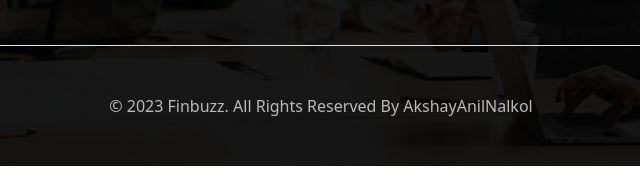
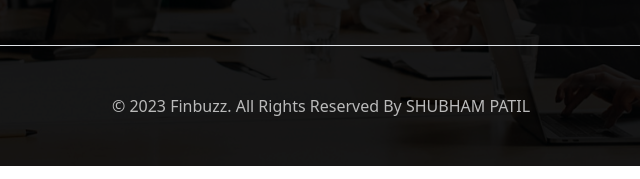
Before and after one commit to shubhampatilgithub/Finbuzz, a plain HTML site: page index.html in a window 1280 px wide. Shown: the part 8339-8518 px from the top of the page, 319-959 px from the left. Drawn offline with nearby package versions, Linux system fonts and the light colour scheme.

Commit message:
Update index.html

```diff
--- a/index.html
+++ b/index.html
@@ -1113,7 +1113,7 @@
                 </div>
             </div>
             <div class="position-relative z-1">
-                <p class="text-center py-5 footer-color">© 2023 Finbuzz. All Rights Reserved By AkshayAnilNalkol</p>
+                <p class="text-center py-5 footer-color">© 2023 Finbuzz. All Rights Reserved By SHUBHAM PATIL</p>
             </div>
         </div>
     </footer>
```
